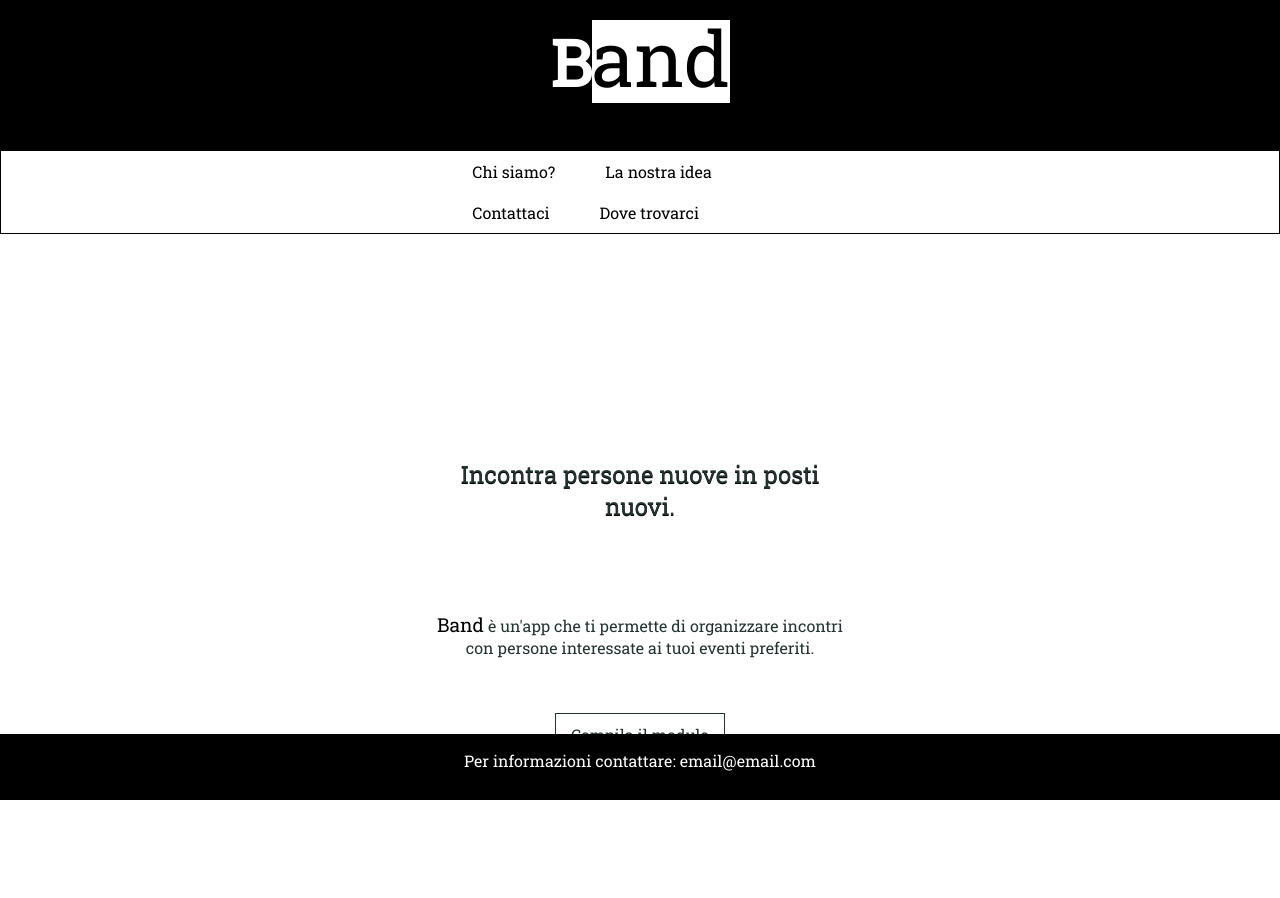
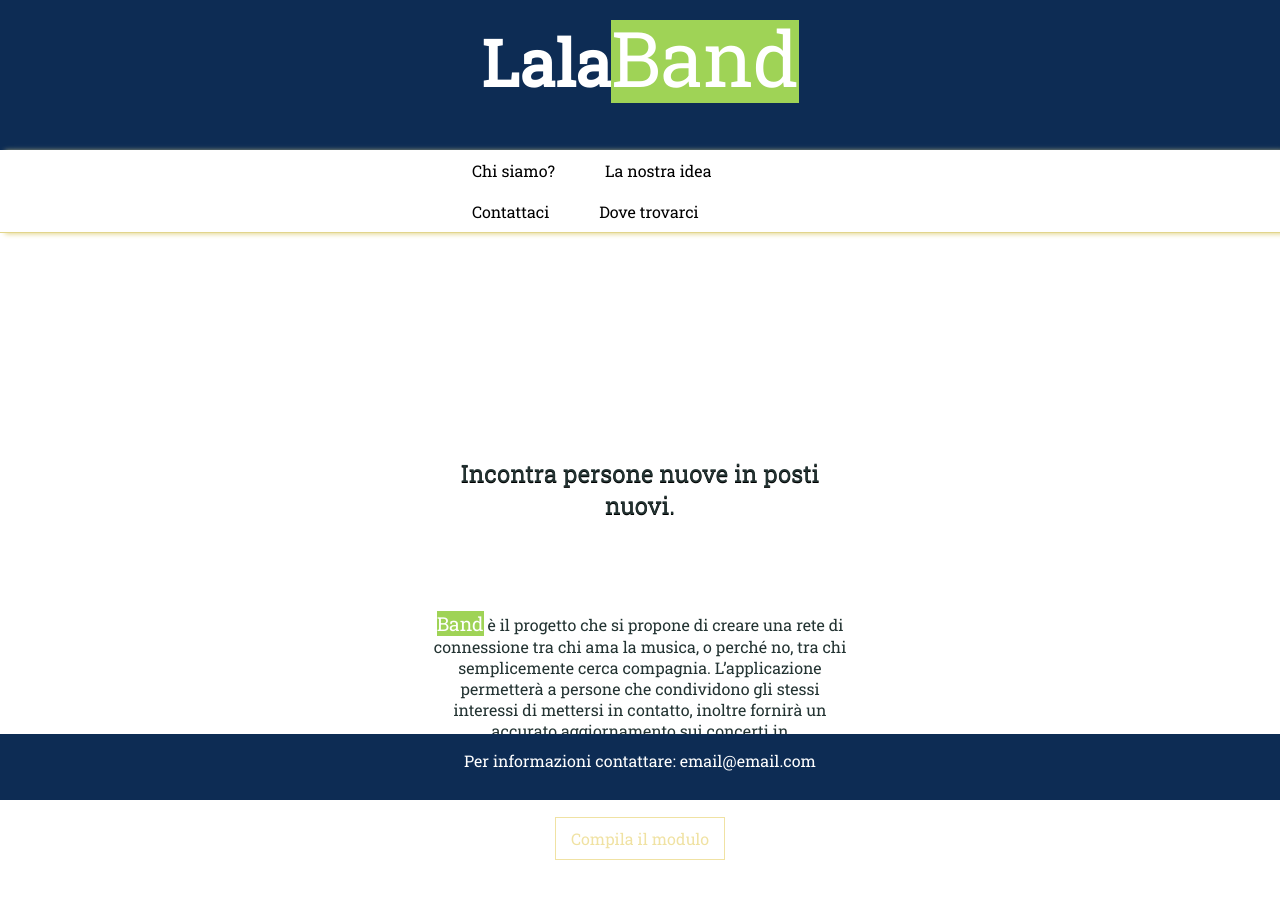
Before and after one commit to Teskin/meet-event, a React (Create React App) app: page / in a window 1280 px wide. Shown: the top 898 px of the page. Built offline with nearby package versions, Linux system fonts and the light colour scheme.

Commit message:
colors changed

```diff
--- a/src/App.css
+++ b/src/App.css
@@ -11,7 +11,7 @@
 }
 
 .App-header {
-    background-color: black;
+    background-color: #0D2C54;
     height: 150px;
     padding: 20px;
     color: white;
@@ -28,10 +28,10 @@
 }
 
 label {
-    background: white;
+    background: #9FD356;
     font-size: 1.2em;
     font-weight: 300;
-    color: black;
+    color: white;
 }
 
 @keyframes App-logo-spin {
@@ -54,15 +54,15 @@ label {
     text-decoration: none;
     padding: 10px 15px 10px 15px;
     border: none;
-    color: #233332;
+    color: #F0E2A3;
     background-color: transparent;
-    border: 1px solid #233332;
+    border: 1px solid #F0E2A3;
 }
 
 .button:hover {
     color: white;
     transition: 0.2s;
-    background-color: #233332;
+    background-color: #F0E2A3;
 }
 
 .footer {
@@ -71,7 +71,7 @@ label {
     bottom: 0;
     width: 100%;
     font-weight: 300;
-    background-color: #000;
+    background-color: #0D2C54;
     color: white;
     text-align: center;
 }
@@ -119,7 +119,8 @@ h1 {
 .menu {
     margin: 0;
     padding: 0;
-    border: 1px solid black;
+    border-bottom: 1px solid #E2D58B;
+    box-shadow: 5px 1px 5px #E2D58B;
     list-style-type: none;
     text-decoration: none;
     overflow: hidden;
--- a/src/App.js
+++ b/src/App.js
@@ -29,7 +29,7 @@ class App extends Component {
                         <div className="container">
 
                             <div className="App-title title-container">
-                                <h1>B<label>and</label></h1>
+                                <h1>Lala<label>Band</label></h1>
                             </div>
 
                         </div>
@@ -53,8 +53,9 @@ class App extends Component {
                     <Col className="side" xs></Col>
                     <Col xs>
                         <div className="space-50 fade-in"></div>
-                        <p><label>Band</label> è un'app che ti permette di organizzare incontri con persone
-                            interessate ai tuoi eventi preferiti.</p>
+                        <p><label>Band</label> è il progetto che si propone di creare una rete di connessione tra chi ama la musica, o perché no, tra chi semplicemente cerca compagnia.
+L’applicazione permetterà a persone che condividono gli stessi interessi di mettersi in contatto, inoltre fornirà un accurato aggiornamento sui concerti in programmazione.
+</p>
                     </Col>
                     <Col className="side" xs></Col>
                 </Row>
```
